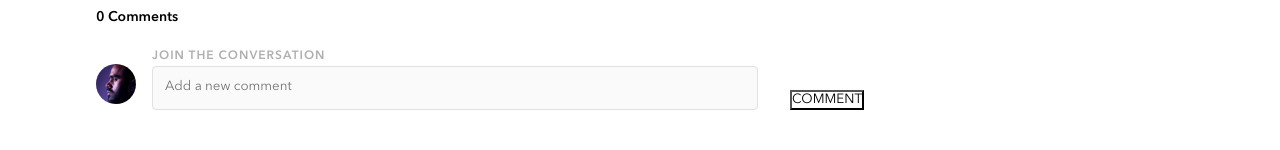
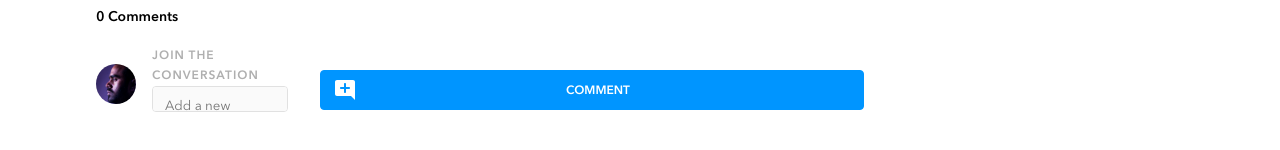
Before and after one commit to mcneilr2/robyn-mcneil-brainflix, a React (Vite) app: page /videos/1 in a window 1280 px wide. Shown: the part 636-786 px from the top of the page. Built offline with nearby package versions, Linux system fonts and the light colour scheme; no server answers.

Commit message:
comment button working again

```diff
--- a/src/components/Button/Button.jsx
+++ b/src/components/Button/Button.jsx
@@ -1,15 +1,12 @@
 import uploadIcon from '../../assets/icons/upload.svg';
-import addCommentsIcon from '../../assets/icons/add_comment.svg';
 import publishIcon from '../../assets/icons/publish.svg'
 import { Link } from 'react-router-dom'
 import './Button.scss'
 
-export default function Button({linkPath, section, text, comment, postFunction}) {
+export default function Button({linkPath, section, text }) {
     let icon = ""
     if (text=="UPLOAD") {
         icon = uploadIcon
-    } else if(text == "COMMENT"){
-        icon = addCommentsIcon
     } else if(text == "PUBLISH"){
         icon = publishIcon
     } else { console.log("Error") }
@@ -17,8 +14,6 @@ export default function Button({linkPath, section, text, comment, postFunction})
     function buttonSubmitHandler(){
         if(text=="PUBLISH") {
             alert("Thank you for submitting content to BrainFlix!")
-        } else if (text=="COMMENT") {
-            postFunction(comment)
         }
     }
     return (
--- a/src/components/CommentsForm/CommentsForm.jsx
+++ b/src/components/CommentsForm/CommentsForm.jsx
@@ -1,12 +1,11 @@
 import './CommentsForm.scss'
 import axios from "axios"
 import Avatar from '../Avatar/Avatar'
+import commentIcon from '../../assets/icons/add_comment.svg'
 
-
-export default function CommentsForm({ activeVideo }) {
+export default function CommentsForm({ activeVideo, setActiveVideo, videoUrl }) {
     const API_KEY = "01c51cce-0156-4b3b-a1da-88af4978af2c"
-    const SELECTED_ID = activeVideo.id
-    const baseUrlPost = `https://unit-3-project-api-0a5620414506.herokuapp.com/videos/${SELECTED_ID}/comments?api_key=${API_KEY}`
+    const baseUrlPost = `https://unit-3-project-api-0a5620414506.herokuapp.com/videos/${activeVideo.id}/comments?api_key=${API_KEY}`
 
     const postComment = async (comment) => {
         try {
@@ -16,11 +15,13 @@ export default function CommentsForm({ activeVideo }) {
                     "comment": comment
                 }
              )
+             const response2 = await axios.get(videoUrl)
+             setActiveVideo(response2.data)
         } catch(error) {
             console.error("Error posting comment data", error)
         }
     }
-    const handleSubmit = (event) => {
+    const handleSubmit = async (event) => {
         event.preventDefault();
         postComment(event.target.commentInput.value)
     }
@@ -39,10 +40,16 @@ export default function CommentsForm({ activeVideo }) {
                         placeholder = "Add a new comment" >
                     </textarea>
                 </label>
-                <button type="submit">
-                    COMMENT
-                </button>
+                <div className="comments-form__button-container">
+                    <img className="comments-form__button-icon"
+                    src={commentIcon}
+                    alt="comment icon">
+                    </img>
+                    <button className="comments-form__button" type="submit">
+                        COMMENT
+                    </button>
                 </div>
+            </div>
         </form>
     </>
     )
--- a/src/components/CommentsForm/CommentsForm.scss
+++ b/src/components/CommentsForm/CommentsForm.scss
@@ -52,6 +52,40 @@
       &__img-section {
         margin-top: 1.125rem;
       }
+}
 
+.comments-form {
+    &__button-icon {
+        background-color: transparent;
+    }
+    &__button {
+        background-color: transparent;
+        width: 100%;
+        padding-top: 2px;
+        font-size: .75rem;
+        font-weight: 600;
+        border: none;
+        color: $white;
+        @include flexy-box-align(column, center, end);
 
+    }
+    &__button-container{
+        background-color: $brainflix-blue;
+        @include flexy-box-align(row, center, left);
+        border-radius: .25rem;
+        border: 1px solid $brainflix-blue;
+        color: $white;
+        height: 2.5rem;
+        padding: .75rem;
+        margin: $mp-between 0rem;
+        @include tablet {
+            min-width: 9.375rem;
+            margin: 0rem;
+            width: 100%;
+            padding-right: 1.5rem;
+        }
+        &:hover {
+            background-color: $brainflix-darkblue;
+        }
+    }
 }
--- a/src/pages/HomePage/HomePage.jsx
+++ b/src/pages/HomePage/HomePage.jsx
@@ -41,7 +41,7 @@ export default function HomePage() {
         <section className = "main-content">
             <article className = "current-video__section">
                 <VideoDetails activeVideo={activeVideo} />
-                <CommentsForm activeVideo={activeVideo} />
+                <CommentsForm activeVideo={activeVideo} setActiveVideo={setActiveVideo} videoUrl={baseUrlVideoDetails}/>
                 <CommentsList activeVideo={activeVideo} setActiveVideo={setActiveVideo} videoUrl={baseUrlVideoDetails}  />
             </article>
             <NextVideosList activeVideo={activeVideo} API_KEY={API_KEY} />
--- a/src/styles/partials/_global.scss
+++ b/src/styles/partials/_global.scss
@@ -63,7 +63,7 @@ p {
     }
 }
 
-label, .header__upload-container, .comments__add-container, a {
+label, .header__upload-container, .comments-form__button-container, a {
     @include font-styling(.625rem, 600, 1.25rem);
     @include tablet {
         @include font-styling(.75rem, 700, 1.25rem);
```
